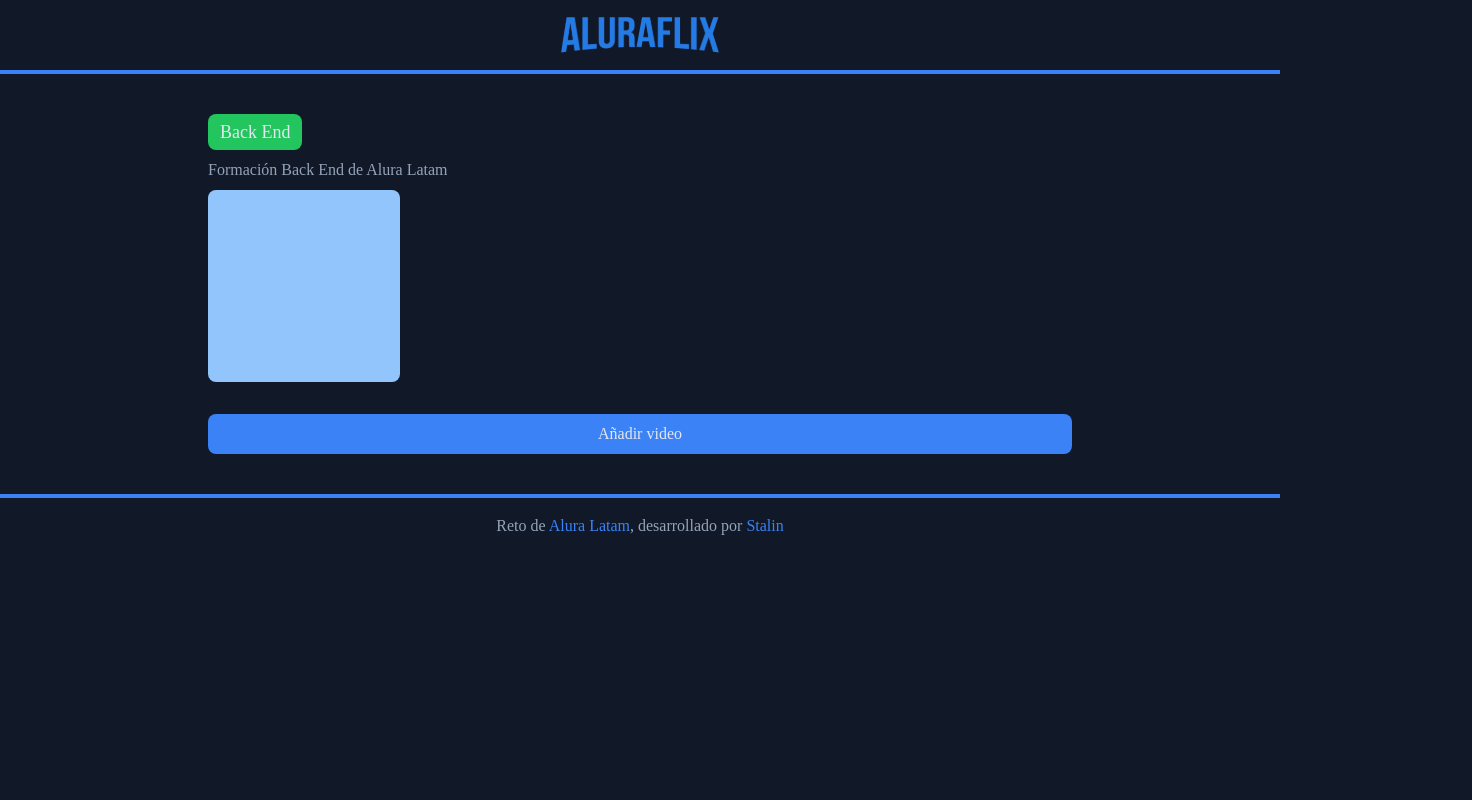
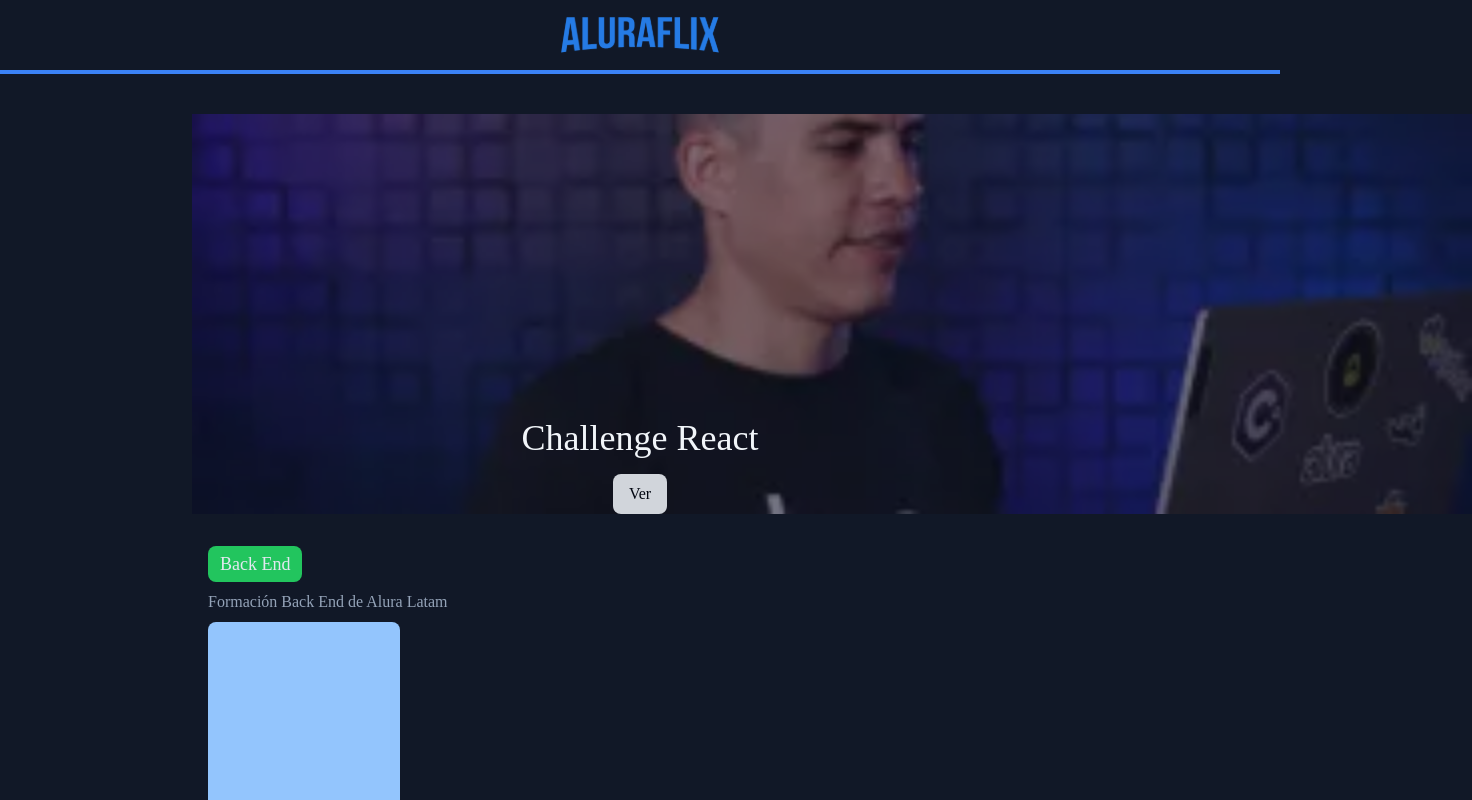
Before and after one commit to AL2A1118/aluraflix, a React (Vite) app: page / in a window 1280 px wide. Shown: the top 800 px of the page, 1472 px wide, since content can reach past the window. Built offline with nearby package versions, Linux system fonts and the light colour scheme.

Commit message:
add banner to main

```diff
--- a/src/App.jsx
+++ b/src/App.jsx
@@ -1,3 +1,4 @@
+import Banner from './components/Banner'
 import Button from './components/Button'
 import Category from './components/Category'
 import Footer from './components/Footer'
@@ -11,6 +12,7 @@
       <Header />
       <main className='flex flex-col w-full justify-center gap-8 p-4 max-w-4xl mx-auto'>
         {/* <Category title='Front End' color='bg-blue-500' /> */}
+        <Banner />
         <Category title='Back End' color='bg-green-500' />
         {/* <NewProduct /> */}
         {/* <NewCategory /> */}
```
